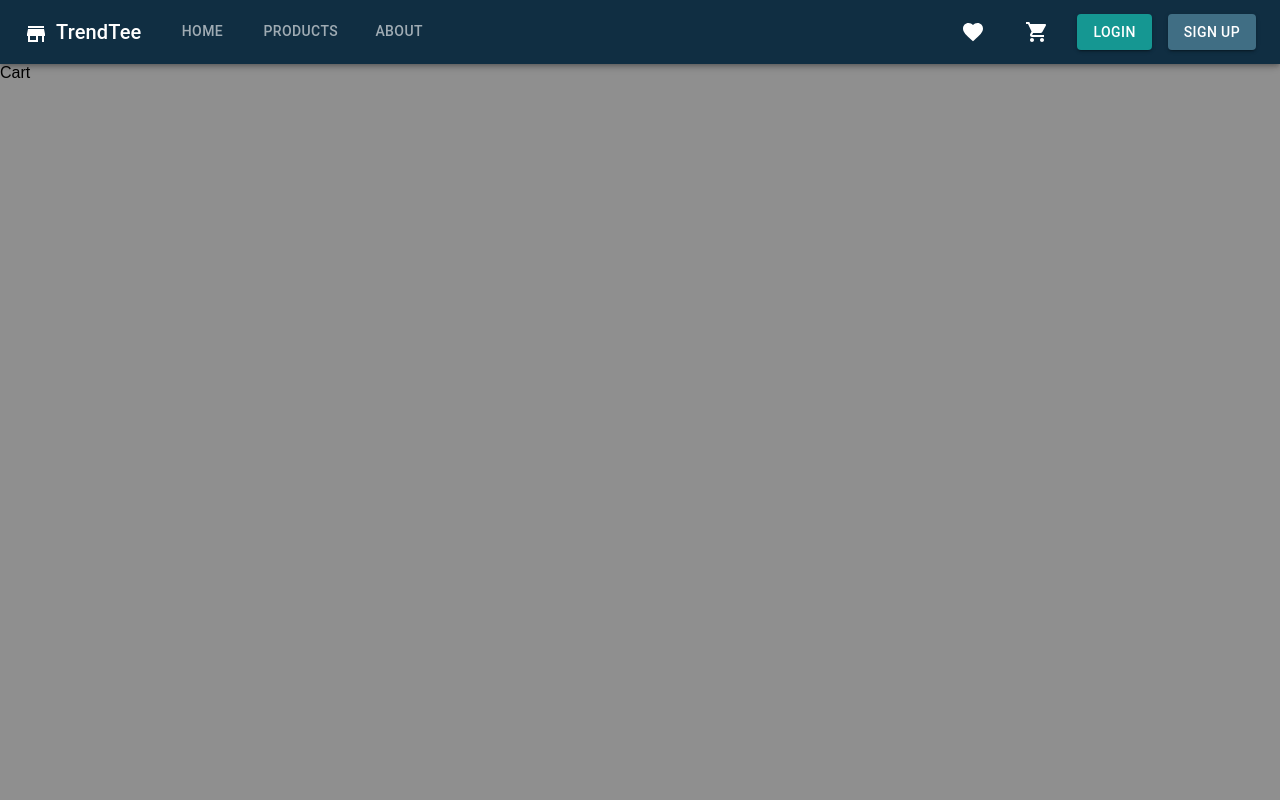
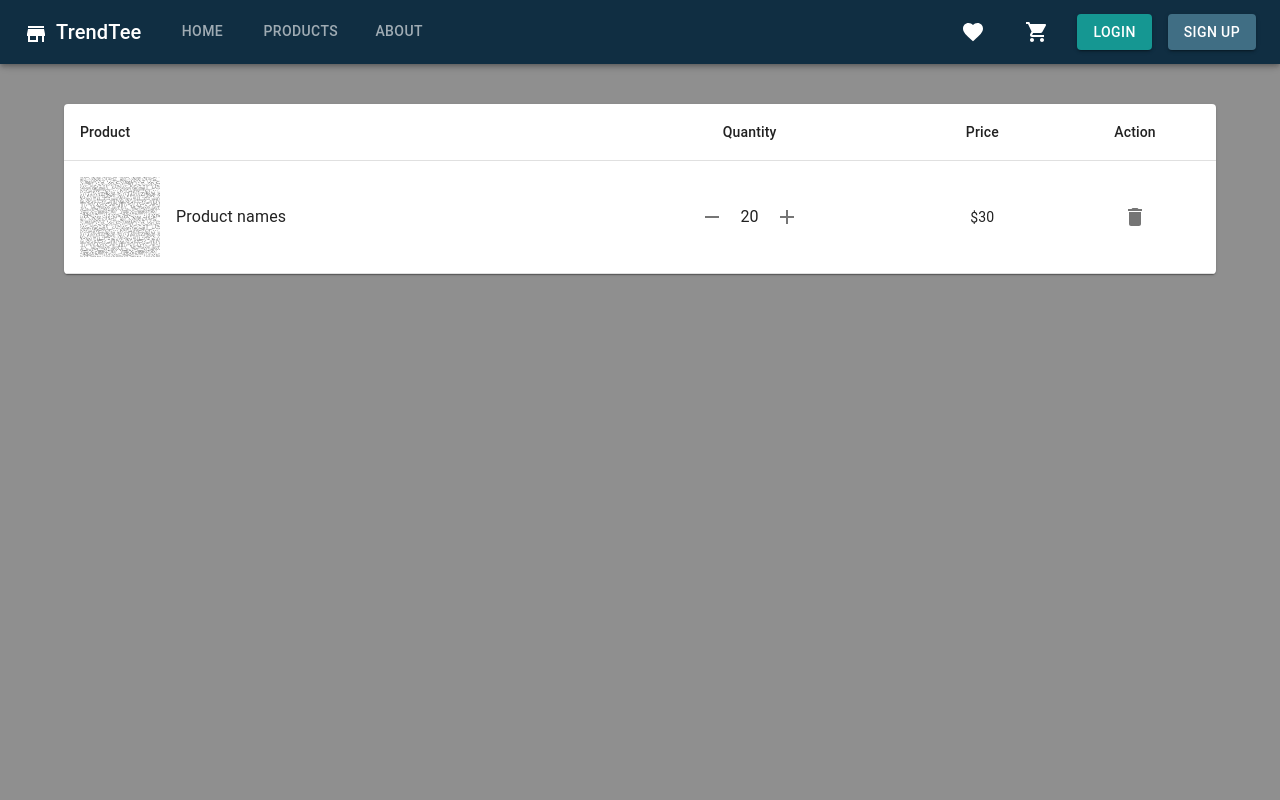
Before and after one commit to NezerAbdullayev/e-commerce_ts, a React (Vite) app in the folder frontend/: page /cart in a window 1280 px wide. Shown: the top 800 px of the page. Built offline with nearby package versions, Linux system fonts and the light colour scheme; no server answers.

Commit message:
feat:add cart page design, integrate cart API and connect with backend

```diff
--- a/frontend/src/App.tsx
+++ b/frontend/src/App.tsx
@@ -37,6 +37,7 @@ const App: React.FC = () => {
                     <Route path="products" element={<ProductsPage />} />
                     <Route path="favorites" element={<FavoritesPage />} />
                     <Route path="product/:id" element={<DetailsPage />} />
+                    <Route path="cart" element={<CartPage />} />
                     <Route path="about" element={<>div</>} />
                 </Route>
             </Routes>
--- a/frontend/src/components/card/ProductCard.tsx
+++ b/frontend/src/components/card/ProductCard.tsx
@@ -56,9 +56,12 @@ const ProductCard: FC<ProductCardProps> = ({ id, name, image, price, rating }) =
                         </IconButton>
                     </Box>
 
-                    <Box className="absolute left-0 top-0 z-10 hidden h-full w-full place-items-center bg-stone-950/30 transition-all group-hover:grid">
-                        <IconButton color="primary">
-                            <VisibilityIcon className="text-stone-300/50" sx={{ fontSize: 40 }} onClick={onDetailsClick} />
+                    <Box
+                        onClick={onDetailsClick}
+                        className="absolute left-0 top-0 z-10 hidden h-full w-full place-items-center bg-stone-950/30 transition-all group-hover:grid"
+                    >
+                        <IconButton color="primary" onClick={onDetailsClick}>
+                            <VisibilityIcon className="text-stone-300/50" sx={{ fontSize: 40 }} />
                         </IconButton>
                     </Box>
                 </Box>
--- a/frontend/src/components/products/ProductGroup.tsx
+++ b/frontend/src/components/products/ProductGroup.tsx
@@ -40,6 +40,6 @@ const ProductsGroup: FC<ProductsGroupProps> = ({ catgoryTitle, productData }) =>
             )}
         </Box>
     );
-}; // id, name, image, price, raiting
+};
 
 export default memo(ProductsGroup);
--- a/frontend/src/layout/header/Header.tsx
+++ b/frontend/src/layout/header/Header.tsx
@@ -13,7 +13,7 @@ import { NavLink, useLocation } from "react-router-dom";
 
 function Header() {
     const location = useLocation();
-    const [navBar, setNavBar] = useState<number|null>(0);
+    const [navBar, setNavBar] = useState<number | null>(0);
 
     useEffect(() => {
         switch (location.pathname) {
@@ -64,7 +64,7 @@ function Header() {
                         <FavoriteIcon />
                     </IconButton>
 
-                    <IconButton size="large" edge="end" color="inherit" aria-label="Cart" sx={{ mr: 2 }}>
+                    <IconButton component={NavLink} to="/cart" size="large" edge="end" color="inherit" aria-label="Cart" sx={{ mr: 2 }}>
                         <ShoppingCartIcon />
                     </IconButton>
 
--- a/frontend/src/pages/cart/CartPage.tsx
+++ b/frontend/src/pages/cart/CartPage.tsx
@@ -1,7 +1,97 @@
 import { FC } from "react";
 
+import { Box, IconButton, Paper, Table, TableBody, TableCell, TableContainer, TableHead, TableRow, Typography } from "@mui/material";
+
+import DeleteIcon from "@mui/icons-material/Delete";
+import AddIcon from "@mui/icons-material/Add";
+import RemoveIcon from "@mui/icons-material/Remove";
+import Image from "../../assets/bg-shopping.jpg";
+import { useGetAllCartQuery } from "../../redux/services/cartApi";
+import { useSelector } from "react-redux";
+import { userRole } from "../../redux/slice/userSlice";
 const CartPage: FC = () => {
-    return <div>Cart</div>;
+    const { data: userCartData, error, isLoading } = useGetAllCartQuery();
+    const role = useSelector(userRole);
+    console.log("role", role);
+    console.log(userCartData);
+
+    return (
+        <Box className="mx-auto mt-10 w-[1280px] max-w-[90%]">
+            <TableContainer component={Paper}>
+                <Table>
+                    {/* table header */}
+                    <TableHead>
+                        <TableRow>
+                            <TableCell>Product</TableCell>
+                            <TableCell align="center">Quantity</TableCell>
+                            <TableCell align="center">Price</TableCell>
+                            <TableCell align="center">Action</TableCell>
+                        </TableRow>
+                    </TableHead>
+
+                    {/* table body */}
+                    {/* {userCartData && (
+                        <TableBody sx={{ alignItems: "center" }}>
+                            <TableCell>
+                                <Box display="flex" alignItems="center" gap={2}>
+                                    <img src={Image} className="h-20 w-20" />
+                                    <Typography>Product names</Typography>
+                                </Box>
+                            </TableCell>
+
+                            <TableCell align="center">
+                                <Box display="flex" alignItems="center" justifyContent="center" gap={1}>
+                                    <IconButton>
+                                        <RemoveIcon />
+                                    </IconButton>
+                                    <Typography>20</Typography>
+                                    <IconButton>
+                                        <AddIcon />
+                                    </IconButton>
+                                </Box>
+                            </TableCell>
+
+                            <TableCell align="center">$30</TableCell>
+
+                            <TableCell align="center">
+                                <IconButton>
+                                    <DeleteIcon />
+                                </IconButton>
+                            </TableCell>
+                        </TableBody>
+                    )} */}
+                    <TableBody sx={{ alignItems: "center" }}>
+                        <TableCell>
+                            <Box display="flex" alignItems="center" gap={2}>
+                                <img src={Image} className="h-20 w-20" />
+                                <Typography>Product names</Typography>
+                            </Box>
+                        </TableCell>
+
+                        <TableCell align="center">
+                            <Box display="flex" alignItems="center" justifyContent="center" gap={1}>
+                                <IconButton>
+                                    <RemoveIcon />
+                                </IconButton>
+                                <Typography>20</Typography>
+                                <IconButton>
+                                    <AddIcon />
+                                </IconButton>
+                            </Box>
+                        </TableCell>
+
+                        <TableCell align="center">$30</TableCell>
+
+                        <TableCell align="center">
+                            <IconButton>
+                                <DeleteIcon />
+                            </IconButton>
+                        </TableCell>
+                    </TableBody>
+                </Table>
+            </TableContainer>
+        </Box>
+    );
 };
 
 export default CartPage;
--- /dev/null
+++ b/frontend/src/redux/services/cartApi.ts
@@ -0,0 +1,49 @@
+import { createApi, fetchBaseQuery } from "@reduxjs/toolkit/query/react";
+
+const cartApi = createApi({
+    reducerPath: "cart",
+    baseQuery: fetchBaseQuery({ baseUrl: "http://localhost:3000/api/cart" }),
+
+    tagTypes: ["Cart"],
+    endpoints: (builder) => ({
+        getAllCart: builder.query({
+            query: () => ({
+                url: "/",
+                method: "GET",
+                credentials: "include",
+            }),
+            providesTags: ["Cart"],
+        }),
+
+        addToCart: builder.mutation({
+            query: ({ productId }) => ({
+                url: "/",
+                method: "POST",
+                body: productId,
+                credentials: "include",
+            }),
+            invalidatesTags: ["Cart"],
+        }),
+        updateCartQuantity: builder.mutation({
+            query: ({ id }) => ({
+                url: `/${id}`,
+                method: "PUT",
+                credentials: "include",
+            }),
+            invalidatesTags: ["Cart"],
+        }),
+        removeAllCart: builder.mutation({
+            query: ({ productId }) => ({
+                url: `/`,
+                body: productId ? productId : "",
+                method: "DELETE",
+                credentials: "include",
+            }),
+            invalidatesTags: ["Cart"],
+        }),
+    }),
+});
+
+export const { useGetAllCartQuery, useAddToCartMutation, useRemoveAllCartMutation, useUpdateCartQuantityMutation } = cartApi;
+
+export default cartApi;
--- a/frontend/src/redux/store.ts
+++ b/frontend/src/redux/store.ts
@@ -8,6 +8,7 @@ import userReducer from "./slice/userSlice";
 import authApi from "./services/userApi";
 import adminApi from "./services/adminApi";
 import productsApi from "./services/productsApi";
+import cartApi from "./services/cartApi";
 
 const store = configureStore({
     reducer: {
@@ -15,9 +16,14 @@ const store = configureStore({
         [authApi.reducerPath]: authApi.reducer,
         [adminApi.reducerPath]: adminApi.reducer,
         [productsApi.reducerPath]: productsApi.reducer,
+        [cartApi.reducerPath]: cartApi.reducer,
     },
     middleware: (getDefaultMiddleware) =>
-        getDefaultMiddleware().concat(authApi.middleware).concat(adminApi.middleware).concat(productsApi.middleware),
+        getDefaultMiddleware()
+            .concat(authApi.middleware)
+            .concat(adminApi.middleware)
+            .concat(productsApi.middleware)
+            .concat(cartApi.middleware),
 });
 
 setupListeners(store.dispatch);
```
Also changed, not shown: 2 other files (tests, documents, lock files or other folders).
